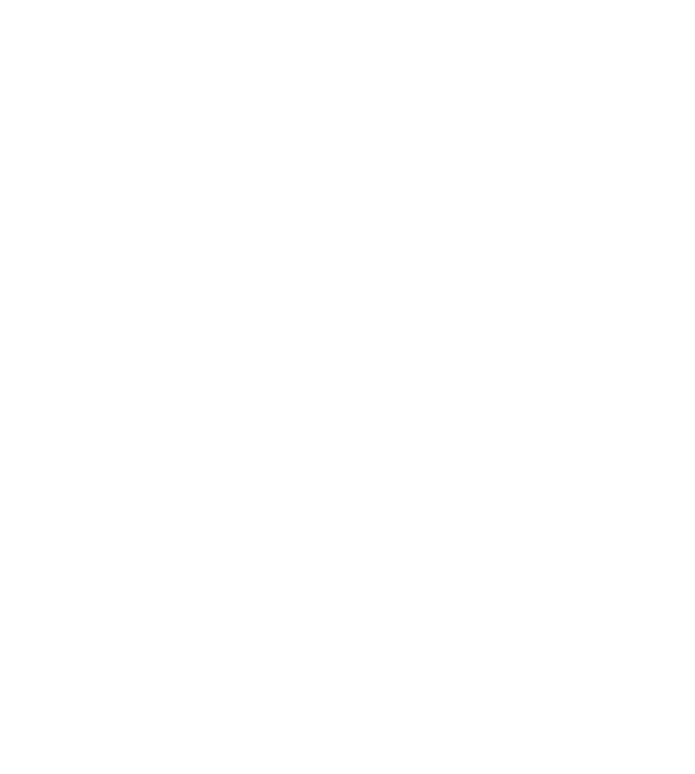
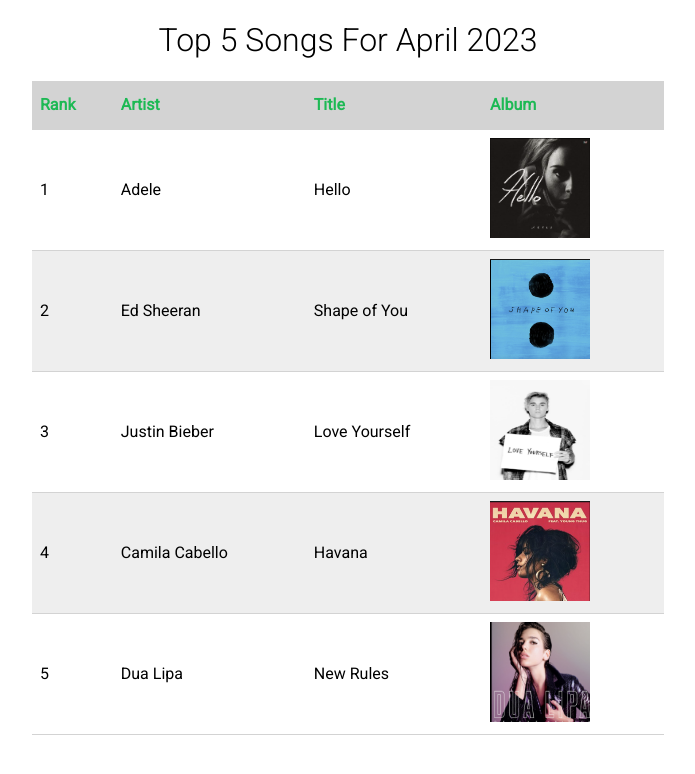
Before and after one commit to info340b-sp23/problem-02-LeoRen888, a website: page problem-b/index.html in a window 1280 px wide. Shown: the whole page, without its empty margins (292-987 px from the left). Drawn offline with Linux system fonts and the light colour scheme.

Commit message:
Final changes before publishing to GitHub Pages

```diff
--- a/problem-b/css/style.css
+++ b/problem-b/css/style.css
@@ -0,0 +1,41 @@
+body {
+    font-family: "Roboto", sans-serif;
+}
+
+h1 {
+    font-weight: 300;
+    font-family: "Roboto", sans-serif;
+    text-align: center;
+}
+
+table {
+    width: 50%;
+    margin-left: auto;
+    margin-right: auto;
+    border-collapse: collapse;
+}
+
+th, td {
+    padding: .5em;
+    border-bottom: 1px solid #d3d3d3;
+}
+
+th {
+    height: 2rem;
+    text-align: left;
+    color: #1db954;
+    background-color: #d3d3d3;
+}
+
+tbody tr:nth-child(even) {
+    background-color: #eee;
+}
+
+img {
+    width: 100px;
+    height: 100px;
+}
+
+tbody tr:hover {
+    background-color: pink;
+}
--- a/problem-b/index.html
+++ b/problem-b/index.html
@@ -9,7 +9,48 @@
     <link rel="stylesheet" href="css/style.css">
 </head>
 <body>
-
-
+    <h1>Top 5 Songs For April 2023</h1>
+    <table>
+        <thead>
+            <tr>
+                <th>Rank</th>
+                <th>Artist</th>
+                <th>Title</th>
+                <th>Album</th>
+            </tr>
+        </thead>
+        <tbody>
+            <tr>
+                <td>1</td>
+                <td>Adele</td>
+                <td>Hello</td>
+                <td><a href="https://www.youtube.com/watch?v=YQHsXMglC9A" target="_blank"><img src="img/1680753173953.png" alt="25"></a></td>
+            </tr>
+            <tr>
+                <td>2</td>
+                <td>Ed Sheeran</td>
+                <td>Shape of You</td>
+                <td><a href="https://www.youtube.com/watch?v=JGwWNGJdvx8" target="_blank"><img src="img/1680753253739.png" alt="Divide"></a></td>
+            </tr>
+            <tr>
+                <td>3</td>
+                <td>Justin Bieber</td>
+                <td>Love Yourself</td>
+                <td><a href="https://www.youtube.com/watch?v=oyEuk8j8imI" target="_blank"><img src="img/1680753316720.png" alt="Purpose"></a></td>
+            </tr>
+            <tr>
+                <td>4</td>
+                <td>Camila Cabello</td>
+                <td>Havana</td>
+                <td><a href="https://www.youtube.com/watch?v=BQ0mxQXmLsk" target="_blank"><img src="img/1680753362653.png" alt="Camila"></a></td>
+            </tr>
+            <tr>
+                <td>5</td>
+                <td>Dua Lipa</td>
+                <td>New Rules</td>
+                <td><a href="https://www.youtube.com/watch?v=k2qgadSvNyU" target="_blank"><img src="img/1680753632607.jpg" alt="Dua Lipa"></a></td>
+            </tr>
+        </tbody>
+    </table>
 </body>
 </html>
```
Also changed, not shown: problem-a/index.html (+31 -19 lines), problem-b/img/1680753173953.png (added), problem-b/img/1680753253739.png (added), problem-b/img/1680753316720.png (added), problem-b/img/1680753362653.png (added), problem-b/img/1680753632607.jpg (added).
